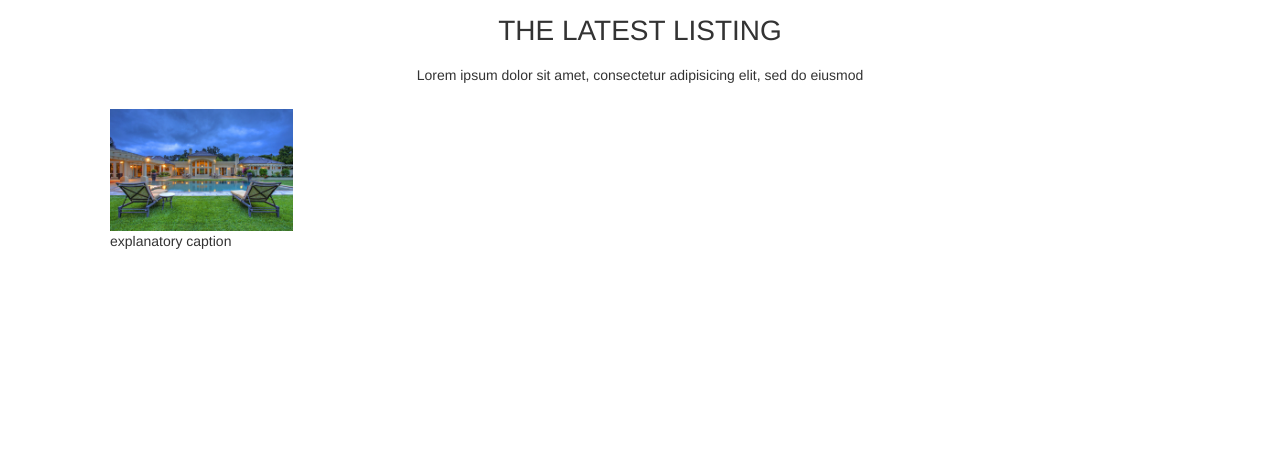
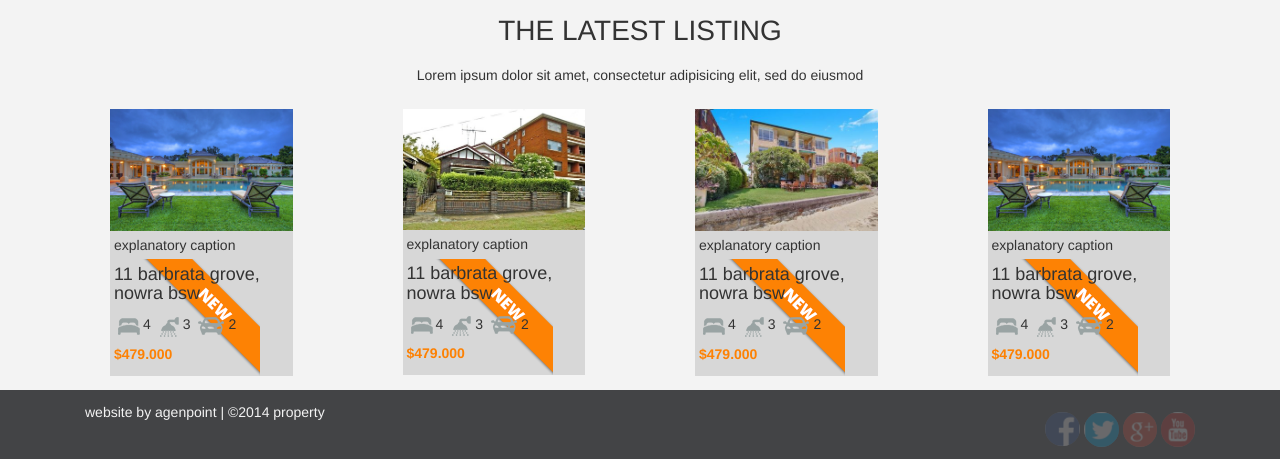
Before and after one commit to abdhannan/seni, a plain HTML site: page index.html in a window 1280 px wide. Shown: the part 428-887 px from the top of the page. Before the commit the page ends 800 px from the top, so only its background shows below. Drawn offline with Linux system fonts and the light colour scheme.

Commit message:
modification ketiga

```diff
--- a/index.html
+++ b/index.html
@@ -94,10 +94,51 @@
 						</header><!-- /header -->
 						<article>
 							<div class="col-md-3">
-								<figure>
+								<figure class="home">
+									<img src="img/img-1.jpg" alt="image 1" class="img-responsive img-home">
+									<figcaption class="home-content">explanatory caption
+									<h4>11 barbrata grove, nowra bsw</h4>
+									<img src="img/bed.png" alt="bed">4
+									<img src="img/bath.png" alt="bath">3
+									<img src="img/car.png" alt="car">2
+									<h5 class="text-price">$479.000</h5>
+									</figcaption>
+								</figure>
+							</div>
+							<div class="col-md-3">
+								<figure class="home">
+									<img src="img/img-2.jpg" alt="image 1" class="img-responsive">
+									<figcaption class="home-content">explanatory caption
+									<h4>11 barbrata grove, nowra bsw</h4>
+									<img src="img/bed.png" alt="bed">4
+									<img src="img/bath.png" alt="bath">3
+									<img src="img/car.png" alt="car">2
+									<h5 class="text-price">$479.000</h5>
+									</figcaption>
+								</figure>
+							</div>
+							<div class="col-md-3">
+								<figure class="home">
+									<img src="img/img-3.jpg" alt="image 1" class="img-responsive">
+									<figcaption class="home-content">explanatory caption
+									<h4>11 barbrata grove, nowra bsw</h4>
+									<img src="img/bed.png" alt="bed">4
+									<img src="img/bath.png" alt="bath">3
+									<img src="img/car.png" alt="car">2
+									<h5 class="text-price">$479.000</h5>
+									</figcaption>
+								</figure>
+							</div>
+							<div class="col-md-3">
+								<figure class="home">
 									<img src="img/img-1.jpg" alt="image 1" class="img-responsive">
-									<figcaption>explanatory caption</figcaption>
-
+									<figcaption class="home-content">explanatory caption
+									<h4>11 barbrata grove, nowra bsw</h4>
+									<img src="img/bed.png" alt="bed">4
+									<img src="img/bath.png" alt="bath">3
+									<img src="img/car.png" alt="car">2
+									<h5 class="text-price">$479.000</h5>
+									</figcaption>
 								</figure>
 							</div>
 						</article>
@@ -105,6 +146,26 @@
 				</div>
 			</div>
 		</div> <!-- /.body-content-->
+
+		<div class="footer">
+			<div class="container">
+				<footer>
+					<div class="col-md-6">
+						<p class="text-left text-white">website by agenpoint | &copy;2014 property</p>
+					</div>
+					<div class="col-md-6">
+						<div class="pull-right">
+
+
+							<a href="#" title="Facebook"><img class="img-social" src="img/facebook.png" alt="facebook"></a>
+							<a href="#" title="Facebook"><img class="img-social" src="img/twitter.png" alt="facebook"></a>
+							<a href="#" title="Facebook"><img class="img-social" src="img/google-plus.png" alt="facebook"></a>
+							<a href="#" title="Facebook"><img class="img-social" src="img/youtube.png" alt="facebook"></a>
+						</div>
+					</div>
+				</footer>
+			</div>
+		</div>
 		<!-- jQuery -->
 		<script src="bootstrap/js/jquery.min.js"></script>
 		<!-- Bootstrap JavaScript -->
--- a/less/content.less
+++ b/less/content.less
@@ -0,0 +1,42 @@
+.body-content{
+	background: @color-body;
+	background-color: @color-body;
+}
+.home{
+	background: @color-hover;
+	background-color: @color-hover;
+	cursor: pointer;
+
+	&:hover{
+		background: @color-body;
+		background-color: @color-body;
+	}
+}
+.img-home{
+	background: @color-hover;
+	background-color: @color-hover;
+}
+.text{
+	padding-right: 8px;
+	padding-left: 8px;
+}
+.home figcaption img{
+	padding-right: 3px;
+	padding-left: 3px;
+}
+.img1{
+	padding-left: 4px;
+	padding-right: 4px;
+}
+.home-content{
+	padding: 4px;
+}
+.text-price{
+	color: rgb(253, 129, 3);
+	font-weight: bold;
+}
+.home{
+	background-image: url(../img/sticker_new.png);
+	background-position: absolute;
+	top:0px;
+}
--- a/less/footer.less
+++ b/less/footer.less
@@ -0,0 +1,24 @@
+.footer{
+	padding: 12px;
+	background: @color-navbar-header;
+	background-color: @color-navbar-header;
+}
+.img-social{
+	background: @color-hover;
+	background-color: @color-hover;
+	border-radius: 50px;
+  cursor: pointer;
+  filter: alpha(opacity=20);
+  margin-top: 10px;
+  opacity: 0.2;
+
+  &:hover{
+  	filter: alpha(opacity=90);
+  opacity: 0.9;
+  border-radius: 1px;
+  z-index: -190px;
+  }
+}
+.text-white{
+	color: @color-body;
+}
--- a/less/variable.less
+++ b/less/variable.less
@@ -1,3 +1,4 @@
 @color-navbar:rgb(7, 19, 19) !important;
 @color-navbar-header:rgb(67, 68, 70) !important;
 @color-body:rgb(243, 243, 243) !important;
+@color-hover:rgba(187, 187, 187, 0.5);
```
Also changed, not shown: css/style.css, img/facebook.png (added), img/google-plus.png (added), img/twitter.png (added), img/youtube.png (added), 1 other file.
